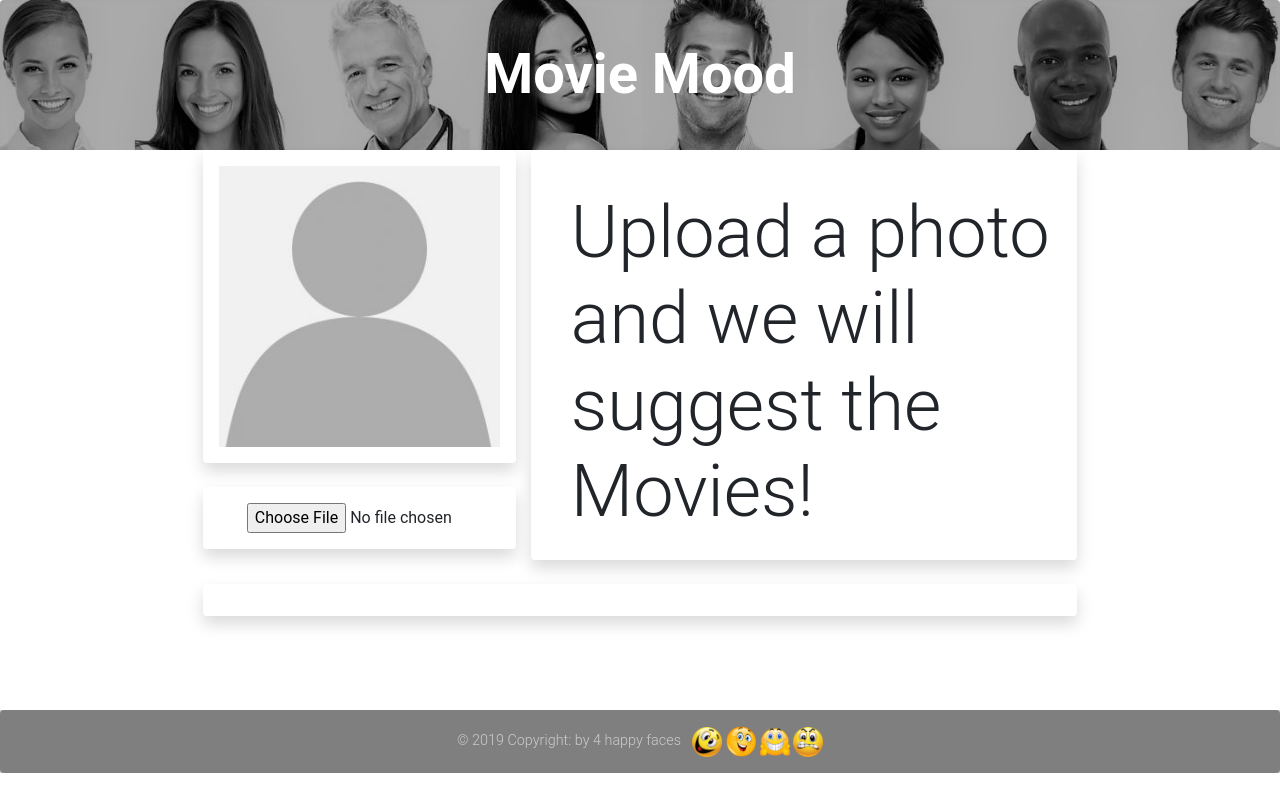
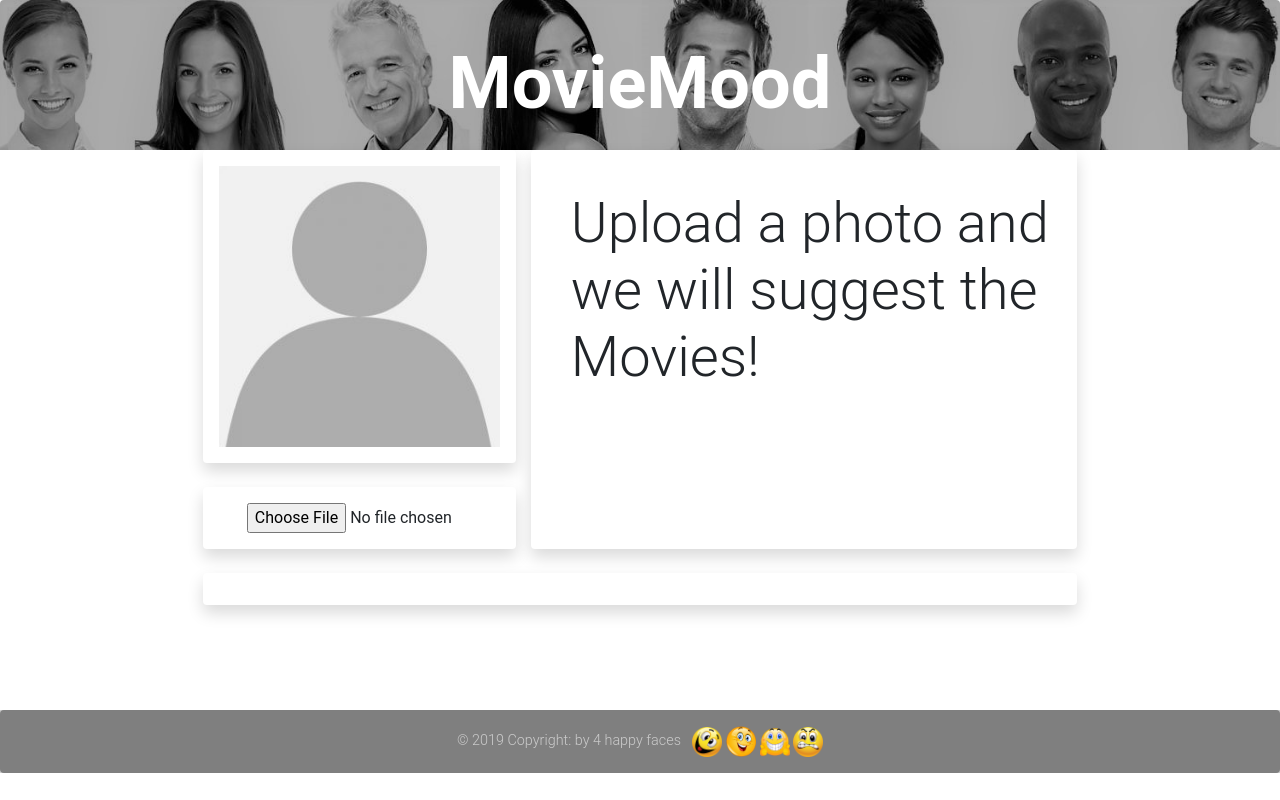
Before and after one commit to spaceboycoop/MovieMood, a website: page index.html in a window 1280 px wide. Drawn offline with nearby package versions, Linux system fonts and the light colour scheme.

Commit message:
fixed titling

```diff
--- a/index.html
+++ b/index.html
@@ -5,7 +5,7 @@
     <meta charset="UTF-8">
     <meta name="viewport" content="width=device-width, initial-scale=1.0">
     <meta http-equiv="X-UA-Compatible" content="ie=edge">
-    <title>Bootstrap Wireframe</title>
+    <title>MovieMood</title>
     <!-- Font Awesome -->
     <link rel="stylesheet" href="https://use.fontawesome.com/releases/v5.8.2/css/all.css">
     <!-- Bootstrap core CSS -->
@@ -21,7 +21,7 @@
 
             <div class="col-lg-12 mx-auto" id="header">
                 <div class="jumbotron text-center shadow p-3 mb-5 rounded">
-                    <h1 class="display-4 headerRow">Movie Mood</h1>
+                    <h1 class="display-3 headerRow">MovieMood</h1>
                     <!-- <p class="lead headerRow">Upload a photo and we will suggest what movies are suitable for this mood!
                     </p> -->
                 </div>
@@ -49,7 +49,7 @@
                         </div>
                     </div>
                     <div class="col-lg-5 shadow p-3 mb-4 mr-4 bg-lightgray rounded">
-                        <h1 class="display-3 ml-4 mt-4">Upload a photo and we will suggest the Movies!</h1>
+                        <h1 class="display-4 ml-4 mt-4">Upload a photo and we will suggest the Movies!</h1>
                         <div id="char"></div>
                     </div>
                     <div class="col-lg-2"></div>
```
